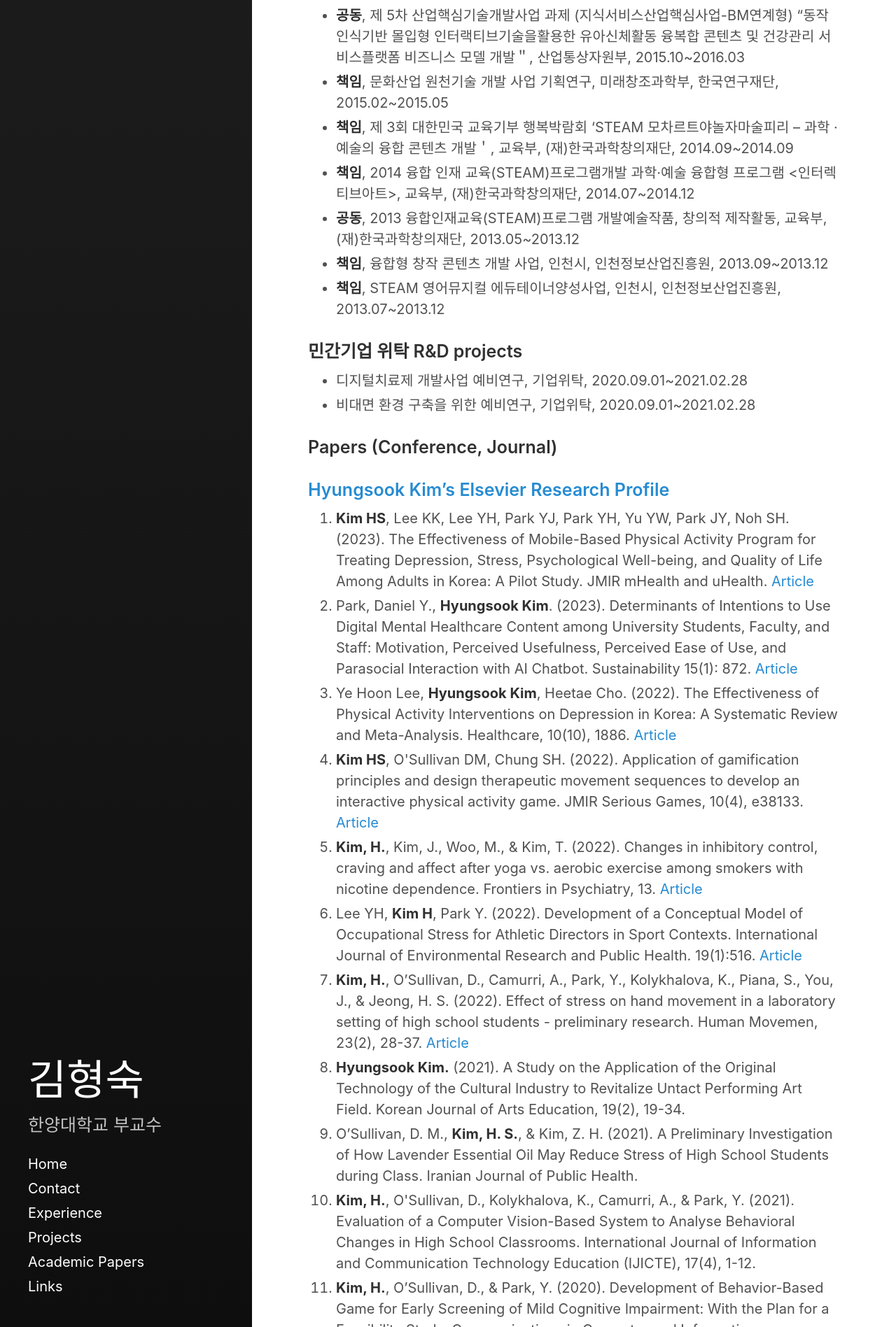
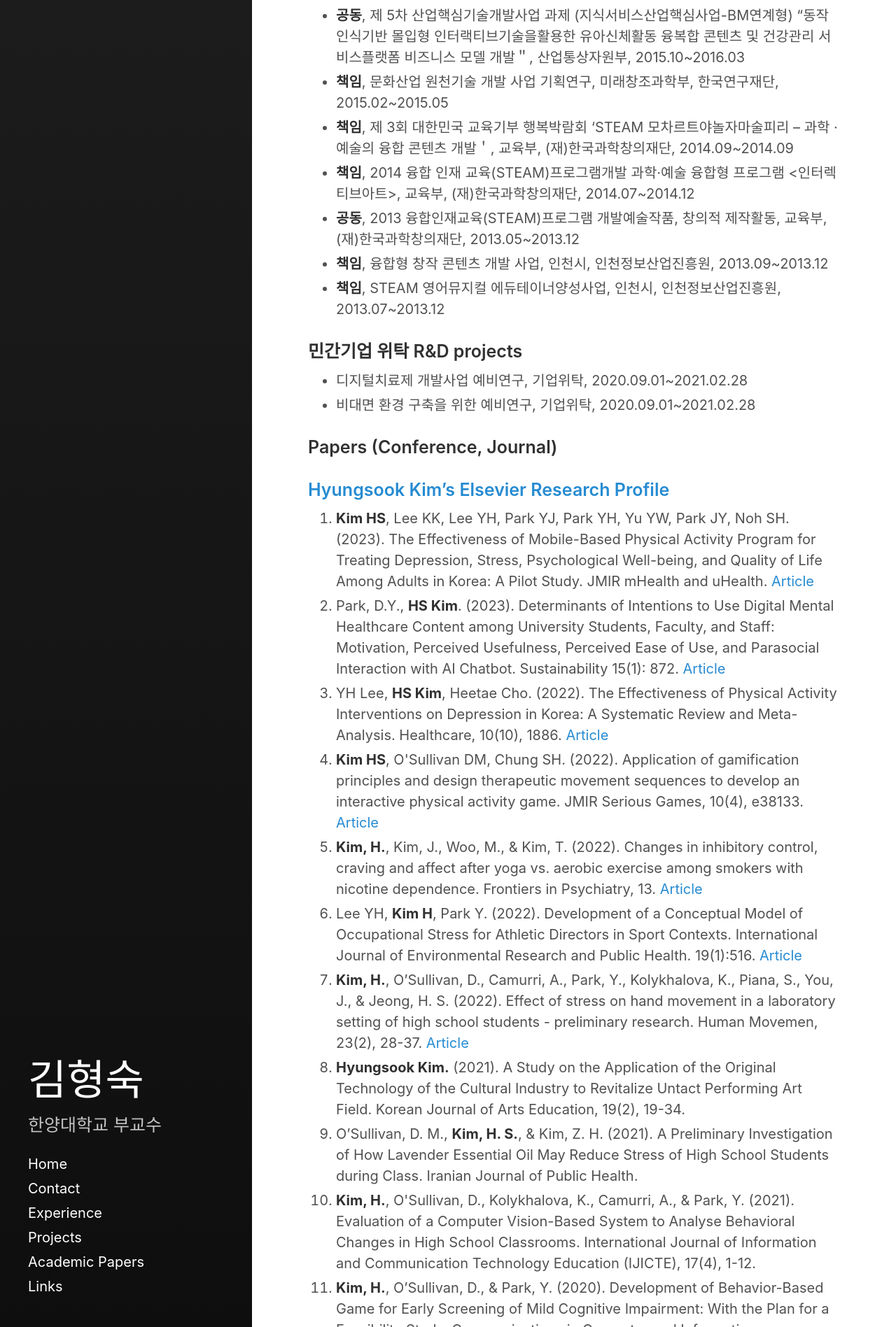
Before and after one commit to Rugger12/hyungsook, a Jekyll site: the page built from _posts/2022-12-29-about-me.md, in a window 1280 px wide. Shown: the part 3103-5000 px from the top of the page at 70% size. Built offline with Jekyll 4.4.1, drawn with Linux system fonts in a browser that asks for light colours.

Commit message:
Update 2022-12-29-about-me.md

```diff
--- a/_posts/2022-12-29-about-me.md
+++ b/_posts/2022-12-29-about-me.md
@@ -83,8 +83,8 @@ excerpt_separator:  <!--more-->
 
 <ol>
   <li><strong>Kim HS</strong>, Lee KK, Lee YH, Park YJ, Park YH, Yu YW, Park JY, Noh SH. (2023). The Effectiveness of Mobile-Based Physical Activity Program for Treating Depression, Stress, Psychological Well-being, and Quality of Life Among Adults in Korea: A Pilot Study. JMIR mHealth and uHealth. <a href="https://preprints.jmir.org/preprint/46286/accepted">Article</a></li>
-  <li>Park, Daniel Y., <strong>Hyungsook Kim</strong>. (2023). Determinants of Intentions to Use Digital Mental Healthcare Content among University Students, Faculty, and Staff: Motivation, Perceived Usefulness, Perceived Ease of Use, and Parasocial Interaction with AI Chatbot. Sustainability 15(1): 872. <a href="https://doi.org/10.3390/su15010872">Article</a></li>
-  <li>Ye Hoon Lee, <strong>Hyungsook Kim</strong>, Heetae Cho. (2022). The Effectiveness of Physical Activity Interventions on Depression in Korea: A Systematic Review and Meta-Analysis. Healthcare, 10(10), 1886. <a href="https://doi.org/10.3390/healthcare10101886">Article</a></li>
+  <li>Park, D.Y., <strong>HS Kim</strong>. (2023). Determinants of Intentions to Use Digital Mental Healthcare Content among University Students, Faculty, and Staff: Motivation, Perceived Usefulness, Perceived Ease of Use, and Parasocial Interaction with AI Chatbot. Sustainability 15(1): 872. <a href="https://doi.org/10.3390/su15010872">Article</a></li>
+  <li>YH Lee, <strong>HS Kim</strong>, Heetae Cho. (2022). The Effectiveness of Physical Activity Interventions on Depression in Korea: A Systematic Review and Meta-Analysis. Healthcare, 10(10), 1886. <a href="https://doi.org/10.3390/healthcare10101886">Article</a></li>
   <li><strong>Kim HS</strong>, O'Sullivan DM, Chung SH. (2022). Application of gamification principles and design therapeutic movement sequences to develop an interactive physical activity game. JMIR Serious Games, 10(4), e38133. <a href="https://doi.org/10.2196/38133">Article</a></li>
   <li><strong>Kim, H.</strong>, Kim, J., Woo, M., & Kim, T. (2022). Changes in inhibitory control, craving and affect after yoga vs. aerobic exercise among smokers with nicotine dependence. Frontiers in Psychiatry, 13. <a href="https://doi.org/10.3389/fpsyt.2022.940415">Article</a></li>
   <li>Lee YH, <strong>Kim H</strong>, Park Y. (2022). Development of a Conceptual Model of Occupational Stress for Athletic Directors in Sport Contexts. International Journal of Environmental Research and Public Health. 19(1):516. <a href="https://doi.org/10.3390/ijerph19010516">Article</a></li>
```
